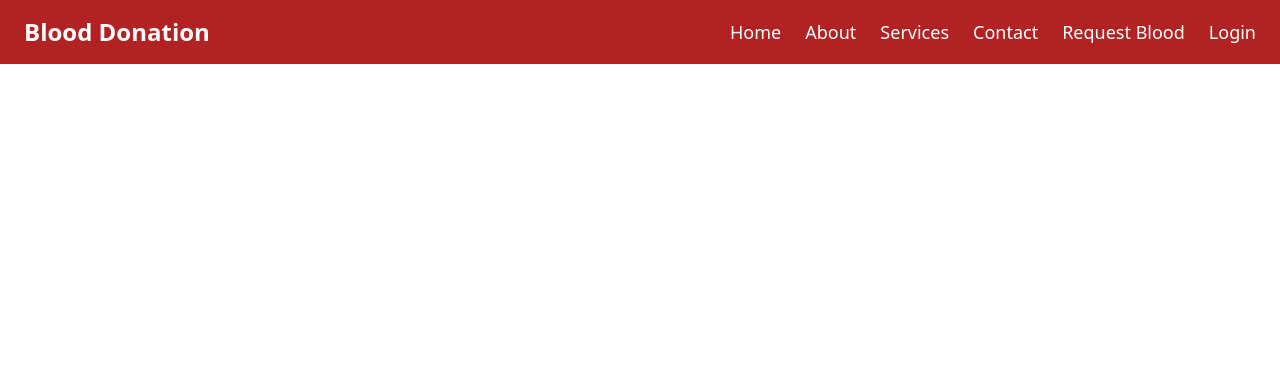
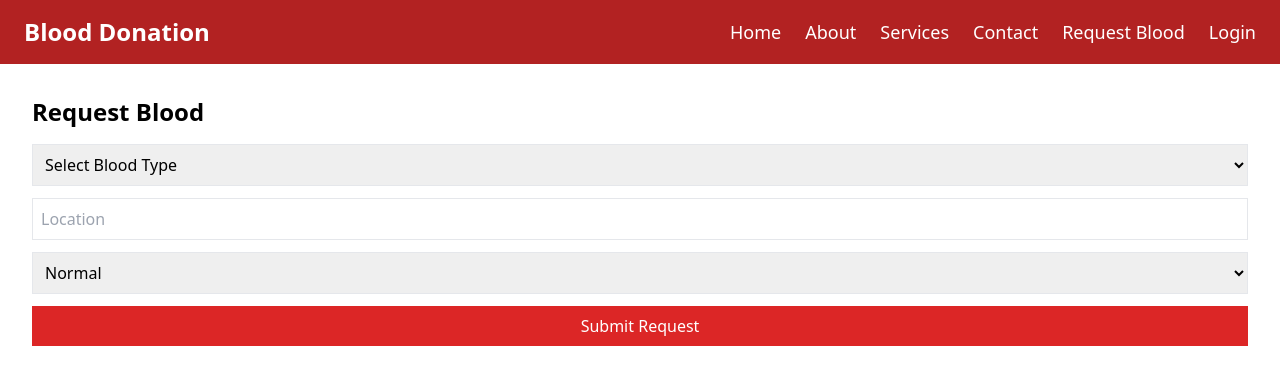
Before and after one commit to mupashirbare/Blood-donation-management, a React (Vite) app in the folder frontend/: page /RequestBlood in a window 1280 px wide. Shown: the top 384 px of the page. Built offline with nearby package versions, Linux system fonts and the light colour scheme.

Commit message:
i was added the bloodRequest pages.

```diff
--- a/frontend/src/App.jsx
+++ b/frontend/src/App.jsx
@@ -4,6 +4,7 @@ import Login from "./pages/login";
 import Home from "./pages/Home";
 import Register from "./pages/Register";
 import Navbar from "./components/navbar";
+import BloodRequest from "./pages/BloodRequest";
 
 const App = () => {
   return (
@@ -11,6 +12,8 @@ const App = () => {
       <Navbar/>
       <Routes>
         <Route path="/" element={<Home/>} />
+        <Route path="/RequestBlood" element={<BloodRequest/>} />
+
         <Route path="/login" element={<Login/>} />
         <Route path="/register" element={<Register/>} />
       </Routes>
--- /dev/null
+++ b/frontend/src/pages/BloodRequest.jsx
@@ -0,0 +1,51 @@
+import { useState } from "react";
+import axios from "axios";
+
+const BloodRequest = () => {
+  const [formData, setFormData] = useState({
+    bloodType: "",
+    location: "",
+    urgency: "Normal",
+  });
+
+  const handleChange = (e) => setFormData({ ...formData, [e.target.name]: e.target.value });
+
+  const handleSubmit = async (e) => {
+    e.preventDefault();
+    try {
+      await axios.post("http://localhost:5000/api/recipient/request", formData, {
+        headers: { Authorization: `Bearer ${localStorage.getItem("token")}` },
+      });
+      alert("Blood request submitted successfully!");
+    } catch (error) {
+      alert("Error submitting request");
+    }
+  };
+
+  return (
+    <div className="p-8">
+      <h2 className="text-2xl font-bold mb-4">Request Blood</h2>
+      <form onSubmit={handleSubmit} className="flex flex-col gap-3">
+        <select name="bloodType" onChange={handleChange} required className="border p-2">
+          <option value="">Select Blood Type</option>
+          <option value="A+">A+</option>
+          <option value="A-">A-</option>
+          <option value="B+">B+</option>
+          <option value="B-">B-</option>
+          <option value="O+">O+</option>
+          <option value="O-">O-</option>
+          <option value="AB+">AB+</option>
+          <option value="AB-">AB-</option>
+        </select>
+        <input type="text" name="location" placeholder="Location" onChange={handleChange} required className="border p-2" />
+        <select name="urgency" onChange={handleChange} className="border p-2">
+          <option value="Normal">Normal</option>
+          <option value="Urgent">Urgent</option>
+        </select>
+        <button type="submit" className="bg-red-600 text-white p-2">Submit Request</button>
+      </form>
+    </div>
+  );
+};
+
+export default BloodRequest;
```
